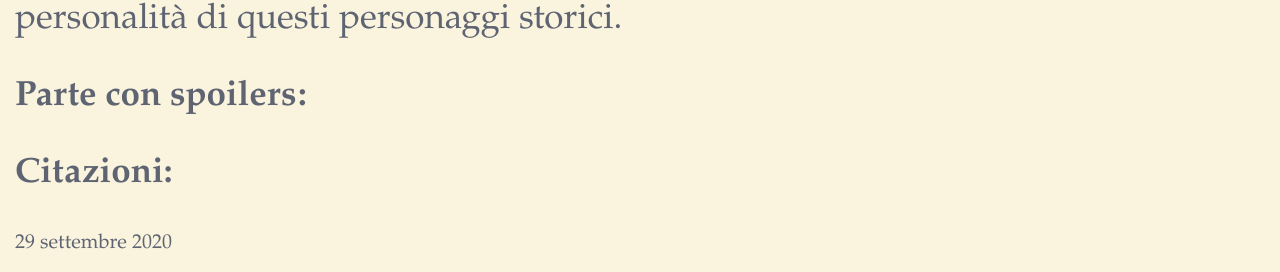
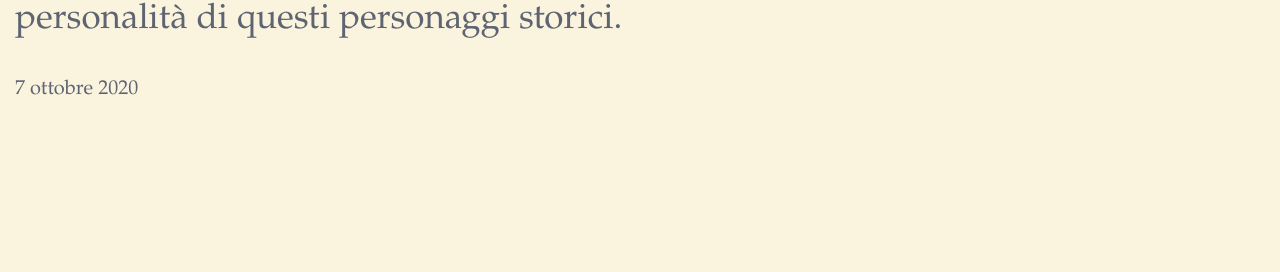
Before and after one commit to just-a-booklover/just-a-bookworm.github.io-libri-ididimarzo, a plain HTML site: page index.html in a window 1280 px wide. Shown: the part 2421-2693 px from the top of the page. After the commit the page ends 2542 px from the top, so only its background shows below. Drawn offline with Linux system fonts and the light colour scheme.

Commit message:
Update index.html

```diff
--- a/index.html
+++ b/index.html
@@ -118,13 +118,7 @@ La conclusione è stata perfetta: mi chiedevo con che evento l’autore avrebbe
 E comunque Valerio Massimo Manfredi scrive libri magnifici anche per l'accuratezza storica e per come riesce a rendere umani e a ricostruire la personalità di questi personaggi storici.
 </p>
 
-<p><strong>Parte con spoilers: </strong>
-</p>
-
-<p><strong>Citazioni: </strong><br>
-</p>
-
-	       <p id="psmall" style=" font-size:20px;">29 settembre 2020 </p>
+	       <p id="psmall" style=" font-size:20px;">7 ottobre 2020 </p>
 	       </div>
 	    </body>
 	</html>
```
